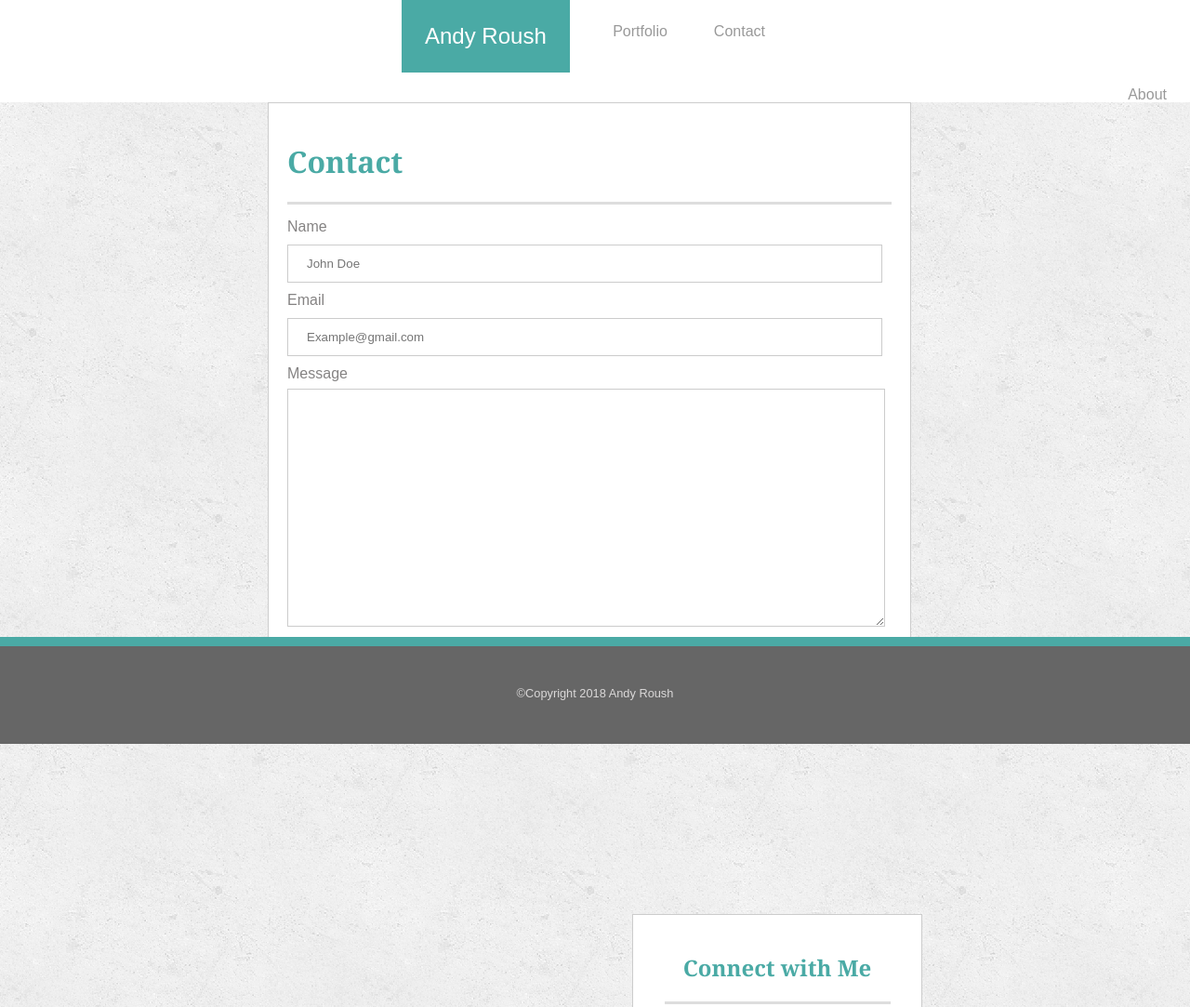
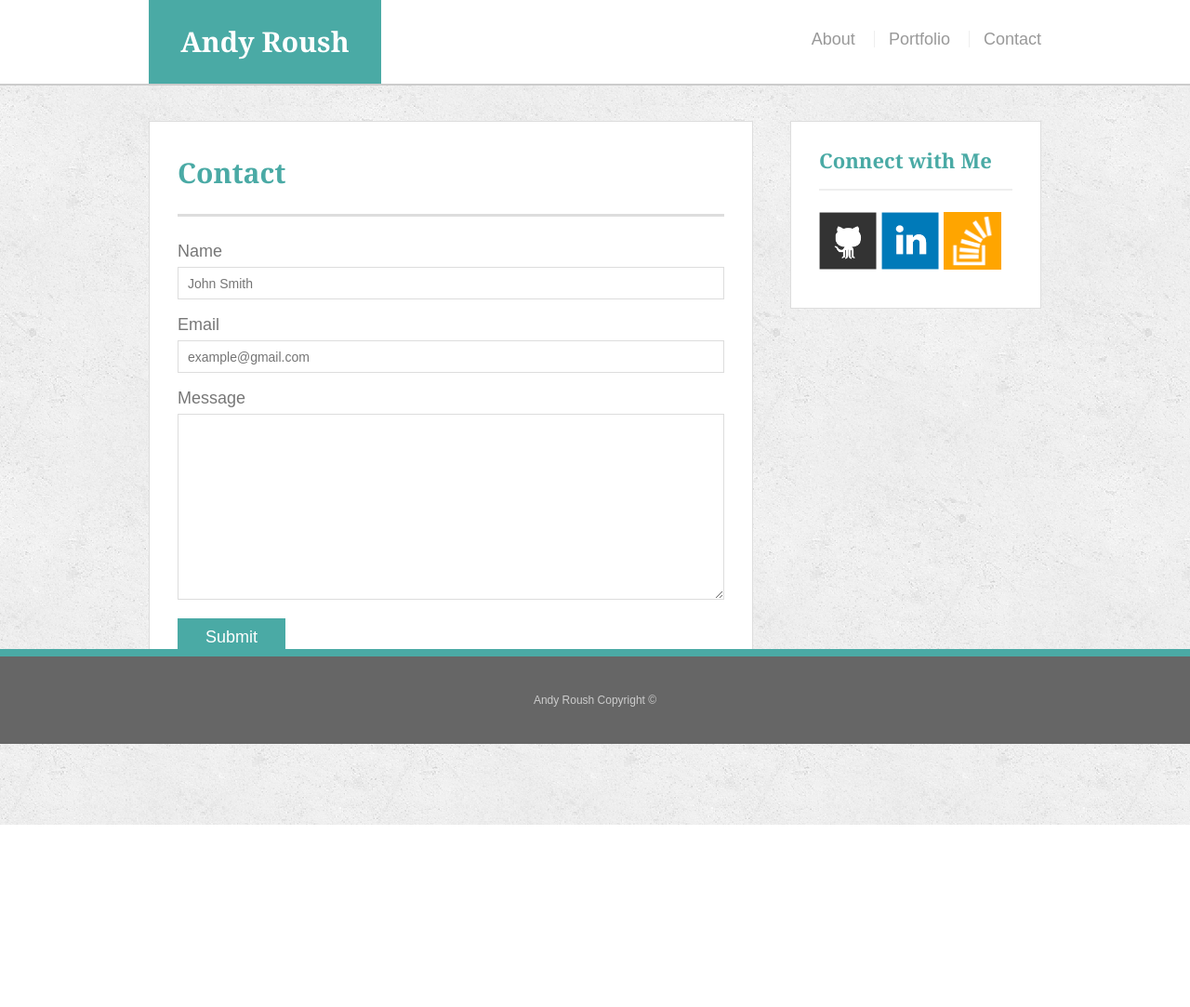
Before and after one commit to AndyRoush/Basic-Portfolio, a plain HTML site: page contact.html in a window 1280 px wide. Shown: the top 1083 px of the page at 93% size. After the commit the page ends 887 px from the top, so only its background shows below. Drawn offline with Linux system fonts and the light colour scheme.

Commit message:
incorporated solution per TA

```diff
--- a/assets/css/style.css
+++ b/assets/css/style.css
@@ -1,194 +1,269 @@
-/* * {
-    box-sizing: border-box;
-} */
 body {
-    background-image: url("../images/concrete_seamless.png");
-    margin: 0;
-    font-family:'Arial', 'Helvetica Neue', Helvetica, sans-serif;
+    font-family: Arial, "Helvetica Neue", Helvetica, sans-serif;
+    font-size: 18px;
+    line-height: 34px;
+    color: #777;
+    background: url("../images/concrete_seamless.png");
   }
 
-.container {
-    margin: auto;
-    width: 55%;
+  * {
+    box-sizing: border-box;
   }
 
-ul {
-    list-style-type: none;
-    margin: 0;
-    padding: 0;
-    overflow: hidden;
-    background-color: rgb(255, 255, 255);
+  /* general */
+
+  .container {
     width: 100%;
-    border-bottom: 2px solid #cccccc;
+    max-width: 960px;
+    margin: 0 auto;
+    clear: both;
   }
 
-li {
-    float: right;
-
+  h1,
+  h2,
+  h3,
+  p {
+    margin-bottom: 20px;
   }
 
-li a {
-    display: block;
-    color: #999999;
-    text-align: center;
-    padding: 25px;
-    text-decoration: none;
+  p:last-child {
+    margin-bottom: 0;
   }
 
-.active {
-    background-color: #4aaaa5;
-    font-size: 150%;
-    color: white;
+  h1,
+  h2,
+  h3 {
+    font-family: Georgia, Times, "Times New Roman", serif;
+    font-weight: 700;
+    color: #4aaaa5;
   }
 
-.aboutme {
-    background-color: white;
-    width: 650px;
-    float: left;
-    padding: 20px;
-    border: 1px solid #cccccc;
-    margin-bottom: 200px;
+  h1 {
+    padding-bottom: 20px;
+    font-size: 30px;
+    line-height: 49px;
+    border-bottom: 3px solid #ddd;
   }
 
-.mypic {
-    float: left;
-    height: 200px;
-    width: 200px;
-    padding-right: 15px;
-    padding-top: 15px;
+  h2,
+  h3 {
+    font-size: 22px;
   }
 
-.connect {
-    width: 270px;
-    float: right;
-    background-color: white;
-    text-align: center;
-    padding: 20px;
-    border: 1px solid #cccccc;
+  /* header */
+
+  #masthead {
+    position: fixed;
+    z-index: 99;
+    width: 100%;
+    margin: 0 0 30px;
+    overflow: auto;
+    color: #fff;
+    background: #fff;
+    border-bottom: 2px solid #ccc;
   }
 
-.connectimages {
-    width: 60px;
-    height: 60px;
-    padding: 5px;
-    margin-top: 13px;
-}
-
-h1, h2 {
-    color: #4aaaa5;
-    font-family: 'Georgia', "Times", "Times New Roman", "serif";
+  #logo {
+    float: left;
+    width: 250px;
+    height: 90px;
+    font-family: Georgia, Times, "Times New Roman", serif;
+    font-size: 30px;
+    font-weight: 700;
+    line-height: 90px;
+    color: #fff;
+    text-align: center;
+    text-decoration: none;
+    background: #4aaaa5;
   }
 
   nav {
-    height: 80px;
-    width: 100%;
-    margin: 0 0 0 0;
-    font-size: 100%;
-    overflow: hidden;
-    padding-bottom: 30px;
+    float: right;
+    margin-top: 25px;
   }
 
-p {
-    line-height: 200%;
-    color: #777777;
+  nav a {
+    display: inline-block;
+    padding-left: 15px;
+    margin-left: 15px;
+    line-height: 18px;
+    color: #999;
+    text-decoration: none;
+    border-left: 1px solid #efefef;
   }
 
-.name {
-    float: left;
-    padding-left: 432px;
+  nav a:first-child {
+    border-left: 0 none;
   }
 
-.lastli {
-    margin-right: 432px;
-}
+  /* footer */
 
-hr {
-    height: 3px;
-    color: #dddddd;
-    background-color: #dddddd;
-    border: none;
-    }
-
-#footer {
+  footer {
+    padding: 30px 0;
+    clear: both;
+    font-size: 12px;
+    color: #fff;
+    color: #ccc;
+    text-align: center;
+    background: #666;
+    border-top: 8px solid #4aaaa5;
     position: fixed;
     left: 0;
     bottom: 0;
     width: 100%;
-    background-color: #666666;
-    text-align: center;
-    font-size: 80%;
-    height: 80px;
-    border-top: 10px solid #4aaaa5;
-    padding-top: 25px;
   }
 
+  /* sidebar */
 
-.footerfont {
-    color: rgb(218, 216, 216);
+  .sidebar {
+    float: right;
+    width: 100%;
+    max-width: 270px;
+    padding: 30px;
+    margin-bottom: 20px;
+    background: #fff;
+    border: 1px solid #ddd;
   }
 
-form {
-    line-height: 200%;
-    color: #858383;
+  h3,
+  .sidebar h2 {
+    padding-bottom: 20px;
+    margin-bottom: 15px;
+    line-height: 22px;
+    border-bottom: 2px solid #eee;
   }
 
-input {
+  .social {
+    width: 62px;
+    height: 62px;
+    margin-top: 8px;
+    margin-right: 5px;
+  }
+
+  .social:last-child {
+    margin-right: 0;
+  }
+
+  /* main */
+
+  #main-container {
+    padding-top: 130px;
+  }
+
+  .main-section {
+    float: left;
+    width: 100%;
+    max-width: 650px;
+    padding: 30px;
+    margin: 0 0 150px;
+    background: #fff;
+    border: 1px solid #ddd;
+  }
+
+  /* portfolio page */
+
+  .work {
+    position: relative;
+    float: left;
+    width: 274px;
+    margin: 20px 0 25px;
+    overflow: auto;
+  }
+
+  .work:nth-child(even) {
+    margin-right: 40px;
+  }
+
+  .work img {
+    width: 100%;
+    border: 0 none;
+    opacity: 0.8;
+  }
+
+  .work h3 {
+    position: absolute;
+    bottom: 20px;
+    width: 100%;
+    padding: 15px;
+    margin-bottom: 0;
+    font-weight: 300;
+    line-height: 30px;
+    color: #fff;
+    text-align: center;
+    background: #4aaaa5;
+    border-bottom: 0;
+  }
+
+  .auth-image {
+    float: left;
+    width: 200px;
+    height: auto;
+    margin-top: 10px;
+    margin-right: 25px;
+  }
+
+  /* contact page */
+
+  #contact-form ul {
+    margin-bottom: 20px;
+  }
+
+  #contact-form li {
+    margin-bottom: 10px;
+  }
+
+  label,
+  input[type=text],
+  input[type=email],
+  textarea {
+    display: block;
     width: 100%;
   }
 
-input[type=text] {
-    width: 92%;
-    padding: 12px 20px;
-    margin: 3px 0;
-    color: #cccccc;
-    border: 1px solid #cccccc;
-
+  input[type=text],
+  input[type=email],
+  textarea {
+    height: 35px;
+    padding: 0 10px;
+    font-size: 14px;
+    border: 1px solid #ddd;
   }
 
   textarea {
-    width: 98%;
-    height: 250px;
-    color: #cccccc;
-    border: 1px solid #cccccc;
+    height: 200px;
   }
 
-input[type=button], input[type=submit] {
-    background-color: #4ba9a5;
-    border: none;
-    color: white;
-    text-decoration: none;
+  input[type=submit] {
+    padding: 10px 30px;
+    font-size: 18px;
+    color: #fff;
     cursor: pointer;
-    width: 20%;
-    font-size: 20px;
-    height: 45px;
+    background: #4aaaa5;
+    border: 0 none;
   }
 
-
-div.gallery {
-    position: relative;
-    margin: 21px;
-    border: 1px solid #ccc;
+/*
+@media screen and (max-width: 980px) {
+    .aboutme {
+        width: 290px;
+    }
+    .container {
+        width: 100%;
+        margin-left: 100px;
+    }
+    .connect {
         float: left;
-    width: 280px;
-    height: 250px;
+        margin-left: 30px;
     }
-
-div.gallery:hover {
-    border: 1px solid #777;
+    .name {
+        float: left;
+        padding-left: 100px;
     }
-
-div.gallery img {
-    width: 100%;
-    height: 250px;
+    .lastli {
+        margin-right: 125px;
     }
-
-.textspan {
-    position: absolute;
-    padding: 20px;
-    text-align: center;
-    background-color: #4ba9a5;
-    color: white;
-    width: 240px;
-    bottom: 12px;
-    left: 0;
+    .mypic {
+        height: 288px;
+        width: 288px;
     }
+} */
--- a/contact.html
+++ b/contact.html
@@ -1,50 +1,66 @@
-<!DOCTYPE html>
-<html lang="en">
+<!doctype html>
+<html lang="en-us">
+
 <head>
-    <meta charset="UTF-8">
-    <meta name="viewport" content="width=device-width, initial-scale=1.0">
-    <meta http-equiv="X-UA-Compatible" content="ie=edge">
-    <title>Contact</title>
-    <!-- <link rel="stylesheet" type="text/css" href="assets/css/reset.css"> -->
-    <link rel="stylesheet" type="text/css" href="assets/css/style.css">
+  <meta charset="UTF-8">
+  <title>Contact | Your Name</title>
+  <link rel="stylesheet" type="text/css" href="assets/css/reset.css">
+  <link rel="stylesheet" type="text/css" href="assets/css/style.css">
 </head>
+
 <body>
-    <nav>
-        <ul class="ulnav">
-            <li class="name"><a class="active" href="#about">Andy Roush</a></li>
-            <li class="lastli"><a href="#contact">Contact</a></li>
-            <li class=><a href="portfolio.html">Portfolio</a></li>
-            <li class=><a href="index.html">About</a></li>
+
+  <header id="masthead">
+    <div class="container">
+      <a href="index.html" id="logo">Andy Roush</a>
+      <nav>
+        <a href="index.html">About</a>
+        <a href="portfolio.html">Portfolio</a>
+        <a href="contact.html">Contact</a>
+      </nav>
+    </div>
+  </header>
+
+  <div id="main-container" class="container">
+    <section class="main-section">
+      <h1>Contact</h1>
+
+      <form id="contact-form">
+        <ul>
+          <li>
+            <label for="name">Name</label>
+            <input type="text" id="name" name="name" placeholder="John Smith" required="required">
+          </li>
+          <li>
+            <label for="email">Email</label>
+            <input type="email" id="email" name="email" placeholder="example@gmail.com" required="required">
+          </li>
+          <li>
+            <label for="message">Message</label>
+            <textarea id="message" name="message" required="required"></textarea>
+          </li>
         </ul>
-    </nav>
+        <input type="submit">
+      </form>
+
+    </section>
+
+    <section class="sidebar">
+      <div id="connect">
+        <h2>Connect with Me</h2>
+
+        <a href="https://github.com/AndyRoush" target="_blank"><img src="assets/images/github-128.png" class="social" alt="GitHub" /></a>
+        <a href="https://www.linkedin.com/in/andy-roush-230b7849/" target="_blank"><img src="assets/images/linkedin-128.png" class="social" alt="LinkedIn" /></a>
+        <a href="https://stackexchange.com/users/12599228/andyroush" target="_blank"><img src="assets/images/stackoverflow-128.png" class="social" alt="Stack Overflow" /></a>
+      </div>
+    </section>
+  </div>
+
+  <footer>
     <div class="container">
-        <div class="aboutme">
-            <h1>Contact</h1>
-            <hr>
-            <form action="#">
-                Name<br>
-                <input type="text" name="name" placeholder="John Doe">
-                <br>
-                Email<br>
-                <input type="text" name="email" placeholder="Example@gmail.com">
-                <br>
-                Message<br>
-                <textarea name="message"></textarea>
-                <br>
-                <br>
-                <input type="submit" value="Submit">
-            </form>
-        </div>
-        <div class="connect">
-            <h2>Connect with Me</h2>
-            <hr width="90%">
-            <a href="https://github.com/AndyRoush" target="_blank"><img src="assets/images/git.png" class="connectimages" alt="Gitlink"></a>
-            <a href="https://www.linkedin.com/in/andy-roush-230b7849/" target="_blank"><img src="assets/images/linkedin.png" class="connectimages" alt="linkedin"></a>
-            <a href="https://stackexchange.com/users/12599228/andyroush" target="_blank"><img src="assets/images/stack.png" class="connectimages" alt="stacklink"></a>
-        </div>
+      Andy Roush Copyright &copy;
     </div>
-    <div id="footer">
-        <p class="footerfont">&copy;Copyright 2018 Andy Roush</p>
-    </div>
+  </footer>
 </body>
+
 </html>
```
Also changed, not shown: index.html (+46 -39 lines), portfolio.html (+66 -39 lines), assets/images/cat.jpg (added), assets/images/github-128.png (added), assets/images/linkedin-128.png (added), assets/images/stackoverflow-128.png (added), assets/images/technics-q-c-640-480-1.jpg (added), assets/images/technics-q-c-640-480-2.jpg (added), assets/images/technics-q-c-640-480-5.jpg (added), assets/images/technics-q-c-640-480-7.jpg (added), assets/images/technics-q-c-640-480-9.jpg (added). Lines whose indentation alone changed are shown as unchanged.
